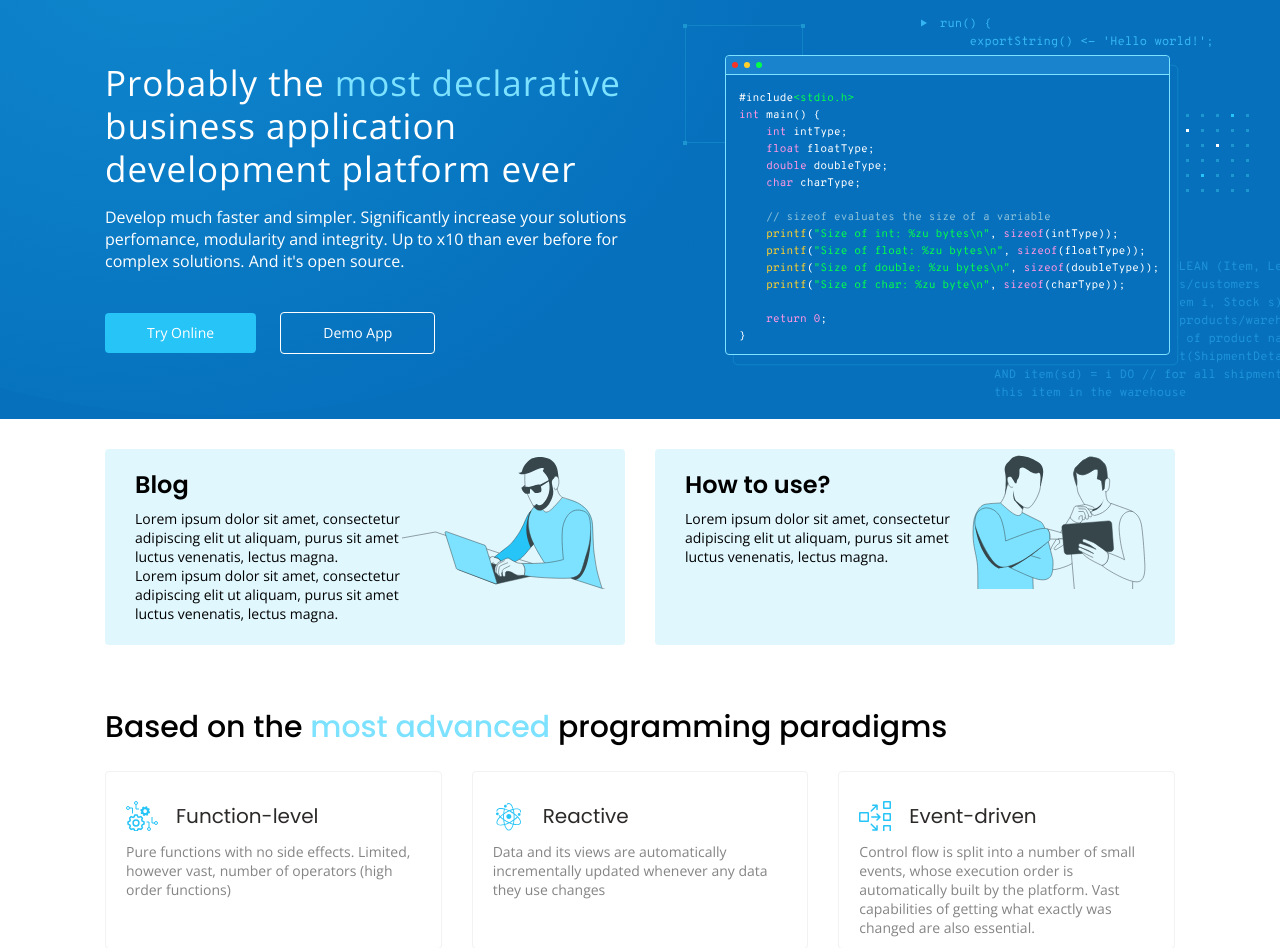
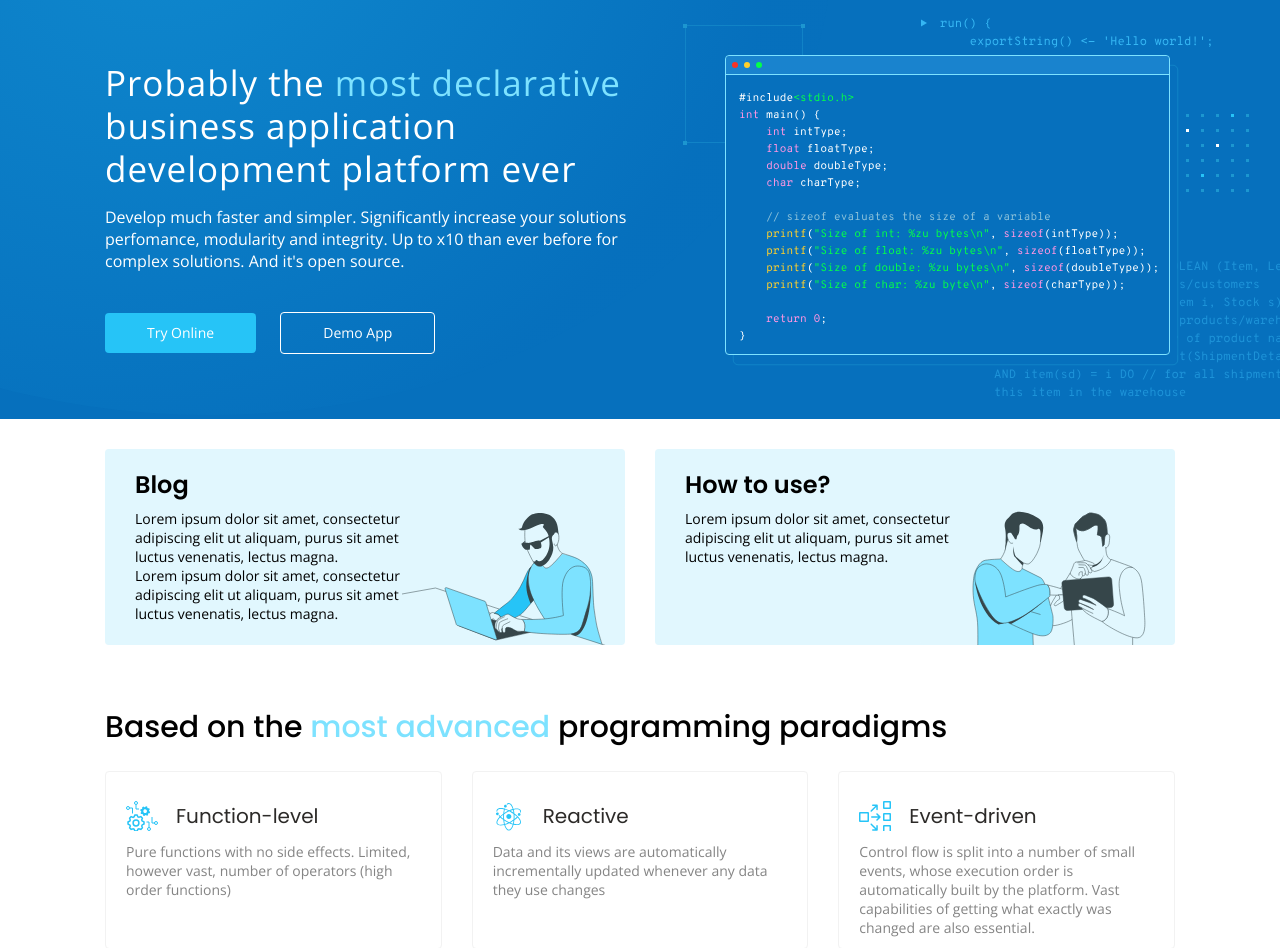
Before and after one commit to lsfusion/website, a PHP site: page / in a window 1280 px wide. Shown: the part 81-1029 px from the top of the page. Run offline with PHP 8.4, Linux system fonts and the light colour scheme.

Commit message:
Home page

```diff
--- a/css/pages.scss
+++ b/css/pages.scss
@@ -201,12 +201,12 @@ ul.home-links1{
     @media (min-width: 480px) {
       &:nth-child(1) {
         div.inner {
-          background: #E1F7FE url(../imgs/home/blog_bg1.svg) no-repeat right top;
+          background: #E1F7FE url(../imgs/home/blog_bg1.svg) no-repeat right bottom;
         }
       }
       &:nth-child(2) {
         div.inner {
-          background: #E1F7FE url(../imgs/home/blog_bg2.svg) no-repeat right top;
+          background: #E1F7FE url(../imgs/home/blog_bg2.svg) no-repeat right bottom;
         }
       }
     }
```
Also changed, not shown: css/app.css, 1 other file.
